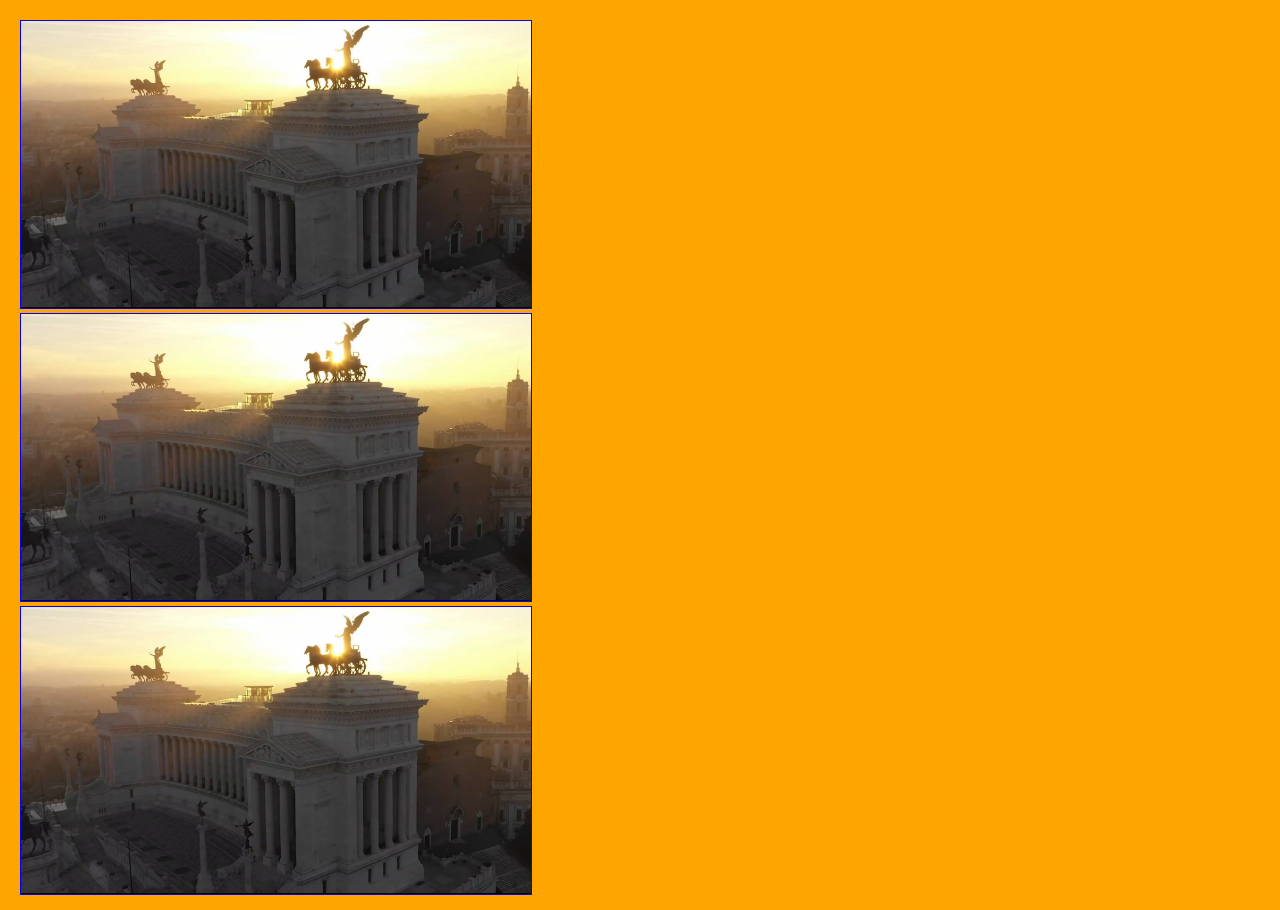
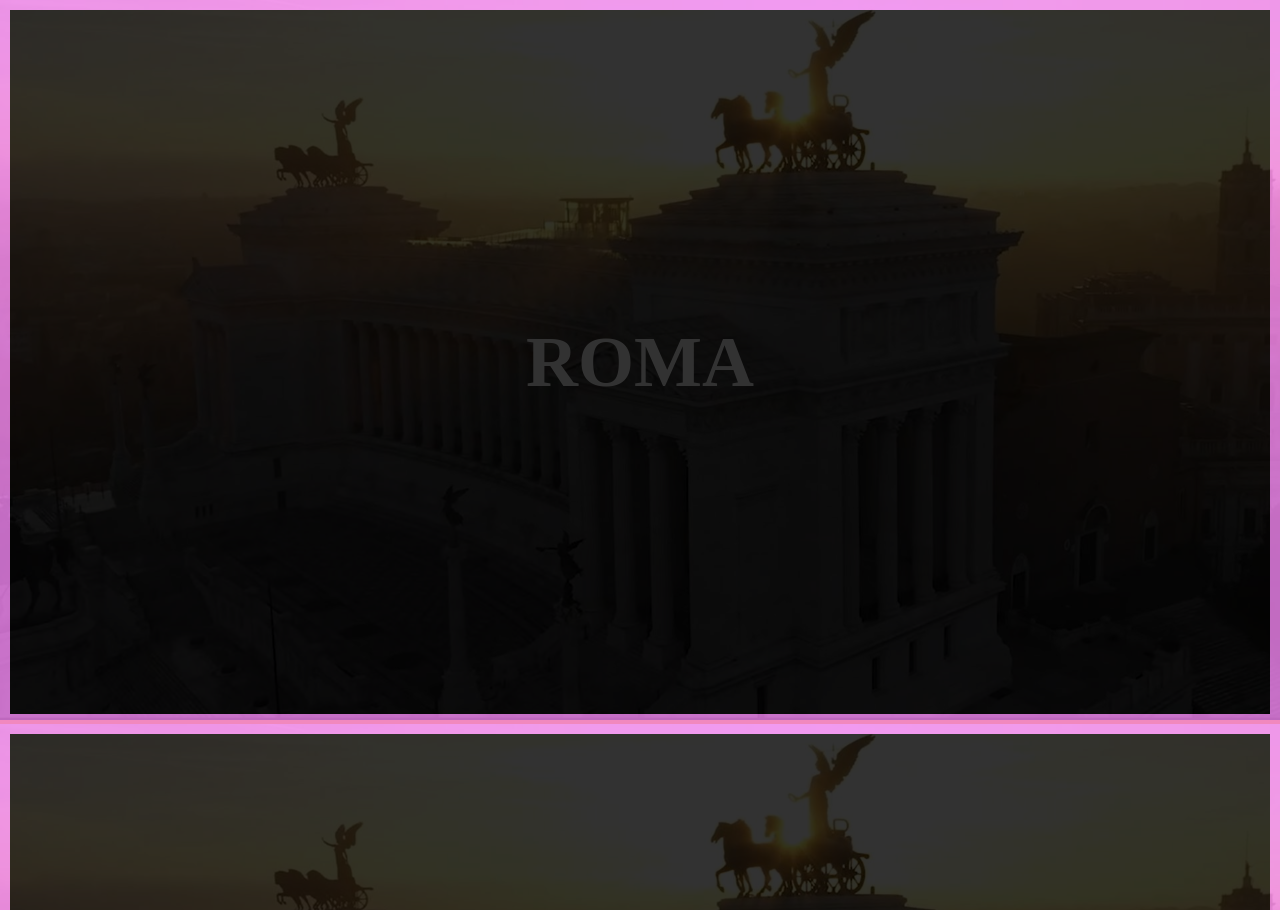
Before and after one commit to simonebresci/htmlcss-airbnb, a plain HTML site: page index.html in a window 1280 px wide. Shown: the top 910 px of the page. Drawn offline with Linux system fonts and the light colour scheme.

Commit message:
aggiunto overlay su immagine città, aggiunto nome città in sovraimpressione

```diff
--- a/css/style.css
+++ b/css/style.css
@@ -1,3 +1,8 @@
+/* Rirocrda
+1) Aggiungere padding fra le foto
+
+*/
+
 *{
   box-sizing: border-box;
   margin: 0;
@@ -15,7 +20,7 @@
 /* Container di tutte le città */
 .container-all-cities{
   width: 100vw; /* All screen */
-  padding:20px;
+  /* padding: 20px 0px; */
   /* border: 1px solid red; */
   background-color: orange;
 }
@@ -24,14 +29,16 @@
 
 /* Container città generica */
 .container-city{
+  position: relative;
   width: 100%; /* prendi altezza di container padre */
   /* border: 1px solid orange; */
 }
 /* /Container città generica */
 
 .img-city{
-  width: 40vw; /*Sottraggo padding al valore di larghezza */
-  border: 1px solid blue;
+  width: 100%; /*Sottraggo padding al valore di larghezza */
+  background-size: contain;
+  /* border: 1px solid blue; */
 
 }
 
@@ -52,12 +59,34 @@
 /* ##### UTILITIES ##### */
 
 .badge{
+  position: absolute;
+  top: 50%;
+  left:50%;
+  transform: translate(-50%,-50%);
+  width: 80%;
+  border-radius: 20px;
+  font-size: 72px;
+  font-weight: bold;
+  text-align: center;
+  color:white;
+  /* background-color: black; */
+  /* opacity: 65%; */
+
 
 }
 
-.layer-trasparent{
-
+/* Layer trasparente sull'immagine */
+.layer-transparent{
+  width: 100%;
+  height: 100%;
+  position: absolute;
+  top:0;
+  left:0;
+  background-color: black;
+  opacity:80%;
+  border: 10px solid violet;
 }
+/* /Layer trasparente sull'immagine */
 
 
 
--- a/index.html
+++ b/index.html
@@ -19,16 +19,17 @@
           <img class="img-city" src="./img/roma.jpg" alt="Immagine Roma">
           <!-- Nome città sovraimpressione -->
           <div class="badge">
-            <!-- ROMA -->
+            <span> ROMA </span>
           </div>
           <!-- /Nome città sovraimpressione -->
           <!-- layer scuro in sovraimpressione -->
           <div class="layer-transparent">
-
+            sono il layer trasparente
           </div>
           <!-- /layer scuro in sovraimpressione -->
         </div>
         <!-- /Container city -->
+
         <!-- Container city -->
         <div class="container-city">
           <img class="img-city" src="./img/roma.jpg" alt="Immagine Roma">
```
